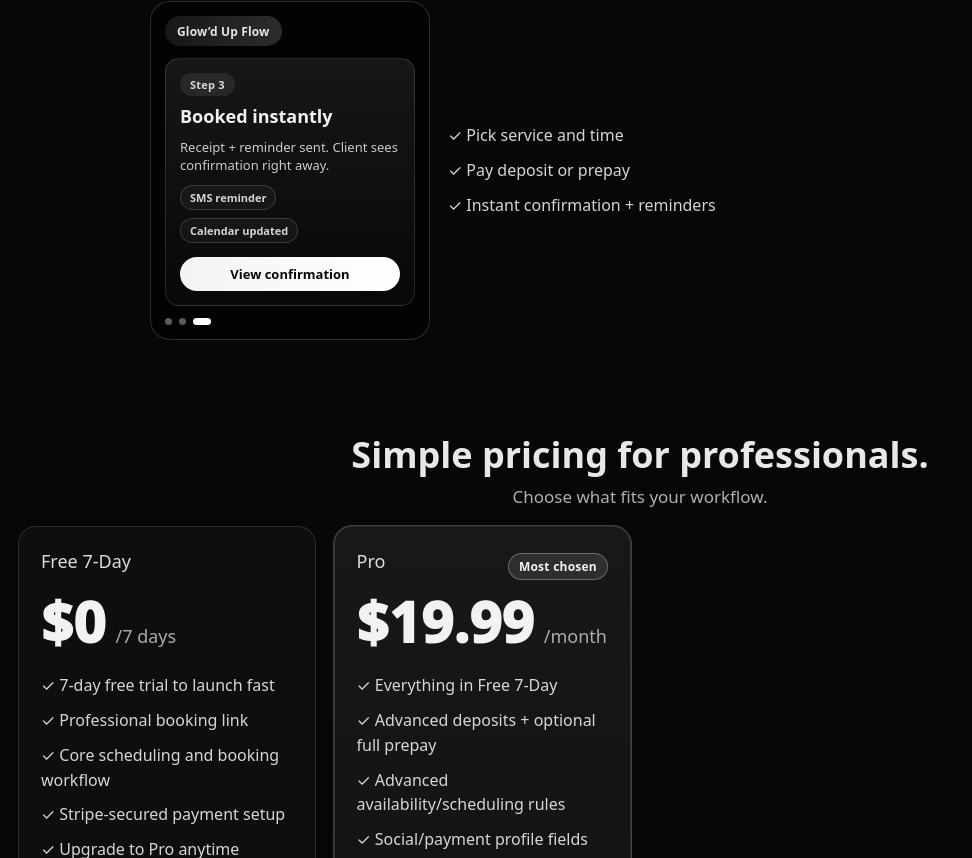
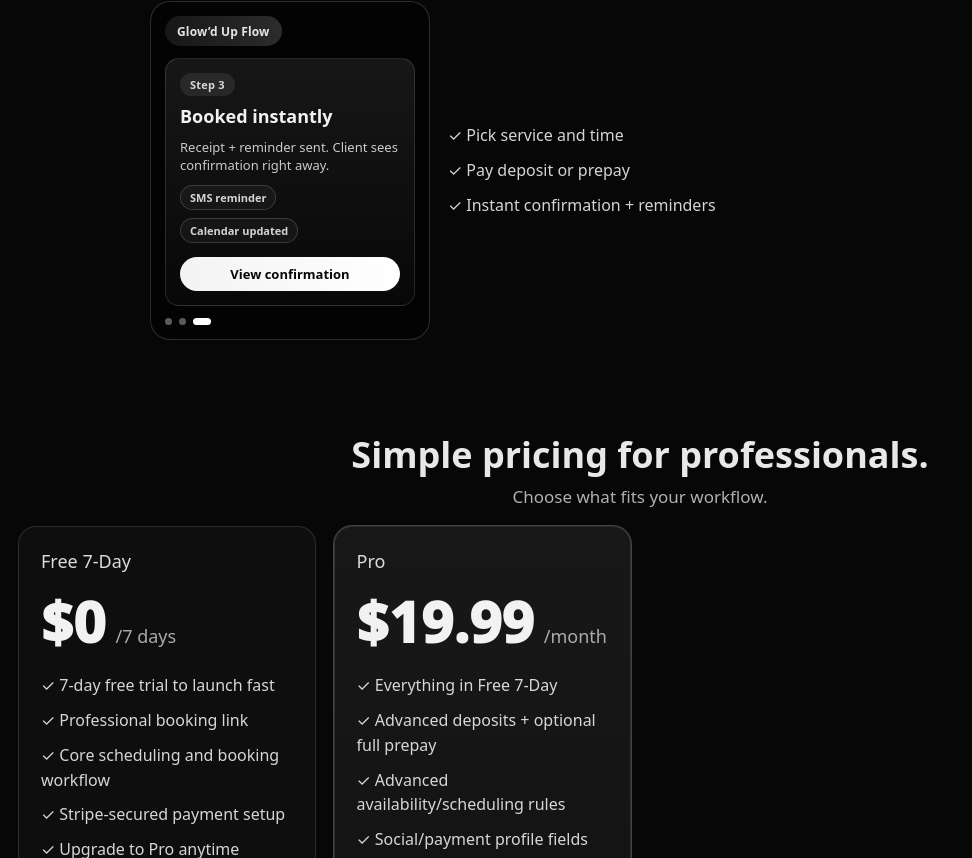
Before and after one commit to GlowdUpBooking/glowdupbooking.github.io, a React (Vite) app: page / in a window 1280 px wide. Shown: the part 1518-2376 px from the top of the page, without its empty margins (0-972 px from the left). Built offline with nearby package versions, Linux system fonts and the light colour scheme; no server answers.

Commit message:
Remove Most chosen badge from pricing cards

```diff
--- a/src/pages/Home.jsx
+++ b/src/pages/Home.jsx
@@ -435,7 +435,6 @@ export default function Home() {
             <Card className="lpPriceCard lpPlanCard lpFeatured lpReveal" style={{ animationDelay: "70ms" }}>
               <div className="lpTierRow">
                 <div className="lpTier">Pro</div>
-                <div className="lpBadge">Most chosen</div>
               </div>
               <div className="lpPriceLine">
                 <span className="lpPrice">$19.99</span>
--- a/src/pages/Pricing.jsx
+++ b/src/pages/Pricing.jsx
@@ -433,7 +433,6 @@ export default function Pricing() {
             <Card className="lpPriceCard lpPlanCard lpPlanCardCompact lpFeatured lpReveal" style={{ animationDelay: "70ms" }}>
               <div className="lpTierRow">
                 <div className="lpTier" style={{ fontWeight: 900, opacity: 0.95 }}>Pro</div>
-                <div className="lpBadge">Most chosen</div>
               </div>
               <div className="lpPriceLine">
                 <span className="lpPrice">{proPrice}</span>
```
